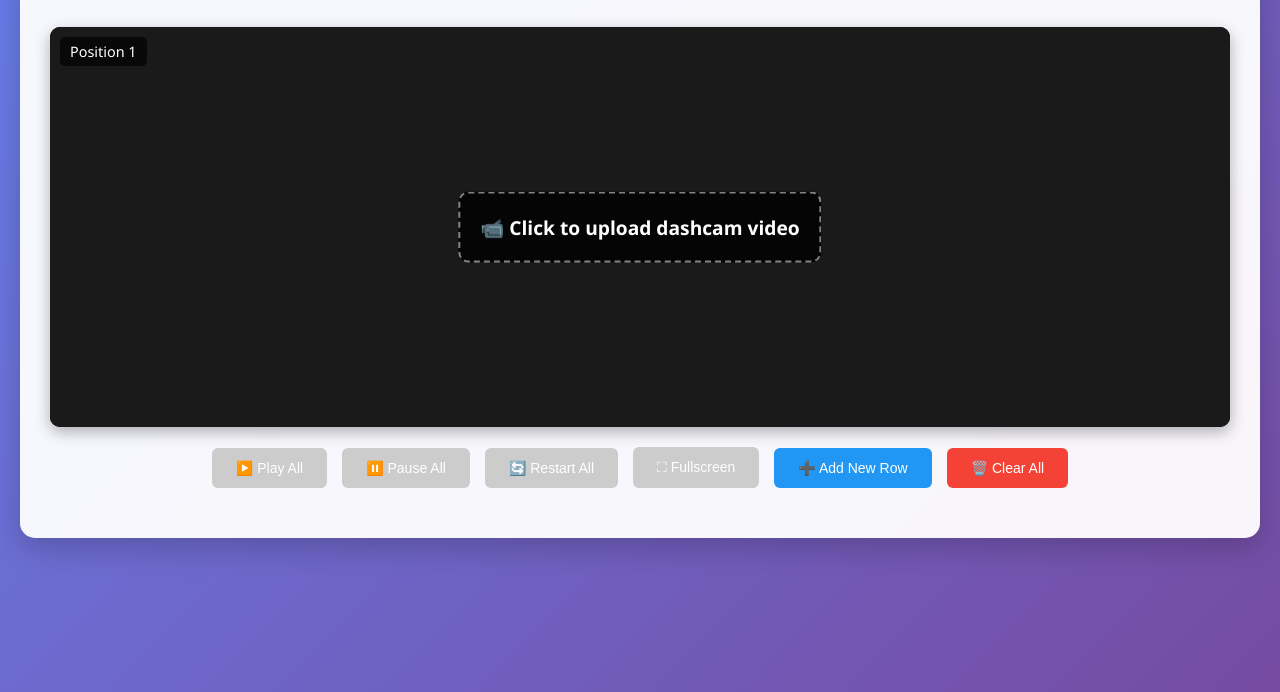
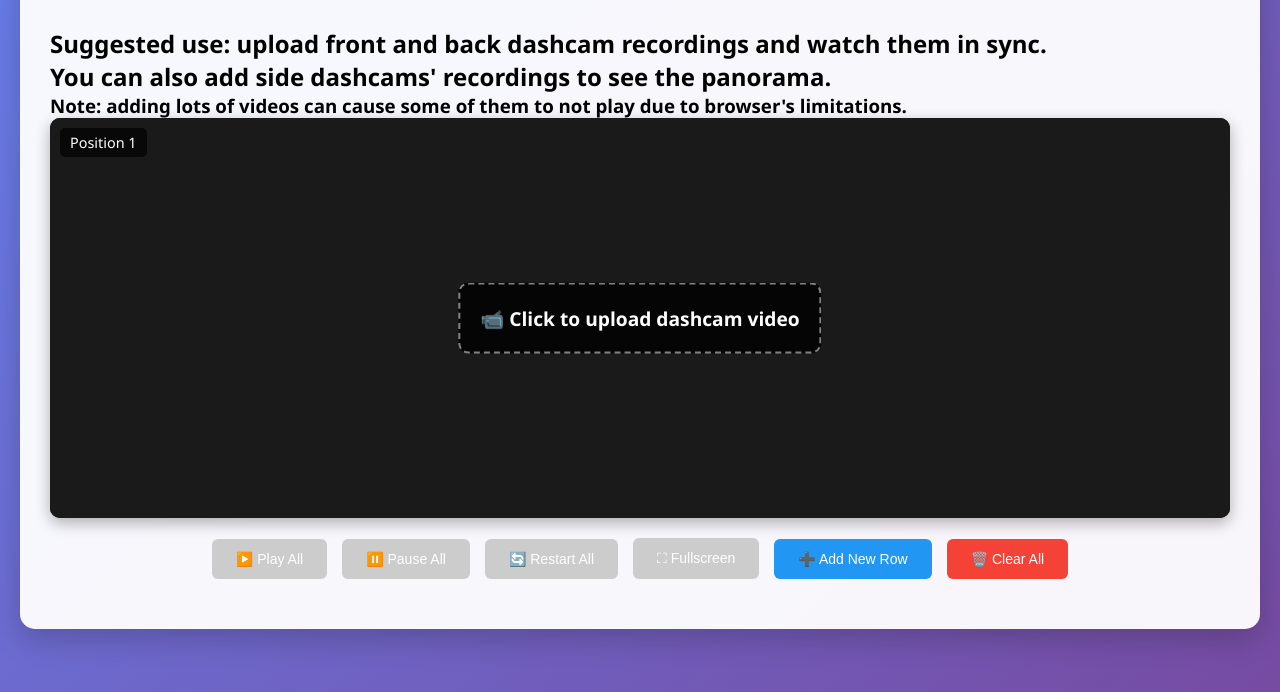
Before and after one commit to EvalVis/DashcamViewer, a website with bundled scripts: page public/index.html in a window 1280 px wide. Shown: the part 108-800 px from the top of the page. Built offline with nearby package versions, Linux system fonts and the light colour scheme.

Commit message:
Add headings

```diff
--- a/public/index.html
+++ b/public/index.html
@@ -9,6 +9,8 @@
 <body>
     <div class="container">
         <h1>🚗 Dashcam Viewer</h1>
+        <h2>Suggested use: upload front and back dashcam recordings and watch them in sync.<br/>You can also add side dashcams' recordings to see the panorama.</h2>
+        <h3>Note: adding lots of videos can cause some of them to not play due to browser's limitations.</h3>
 
         <div class="panoramic-container">
             <div class="video-grid" id="videoGrid">
--- a/src/index.ts
+++ b/src/index.ts
@@ -219,7 +219,6 @@ class PanoramicDashcamViewer {
             panoramicContainer.removeChild(grid);
         });
 
-        // Reset to just first grid
         this.videoGrids = [this.videoGrids[0]];
         this.videoGrids[0].innerHTML = `
             <div class="video-section" data-position="0" data-grid="0">
```
